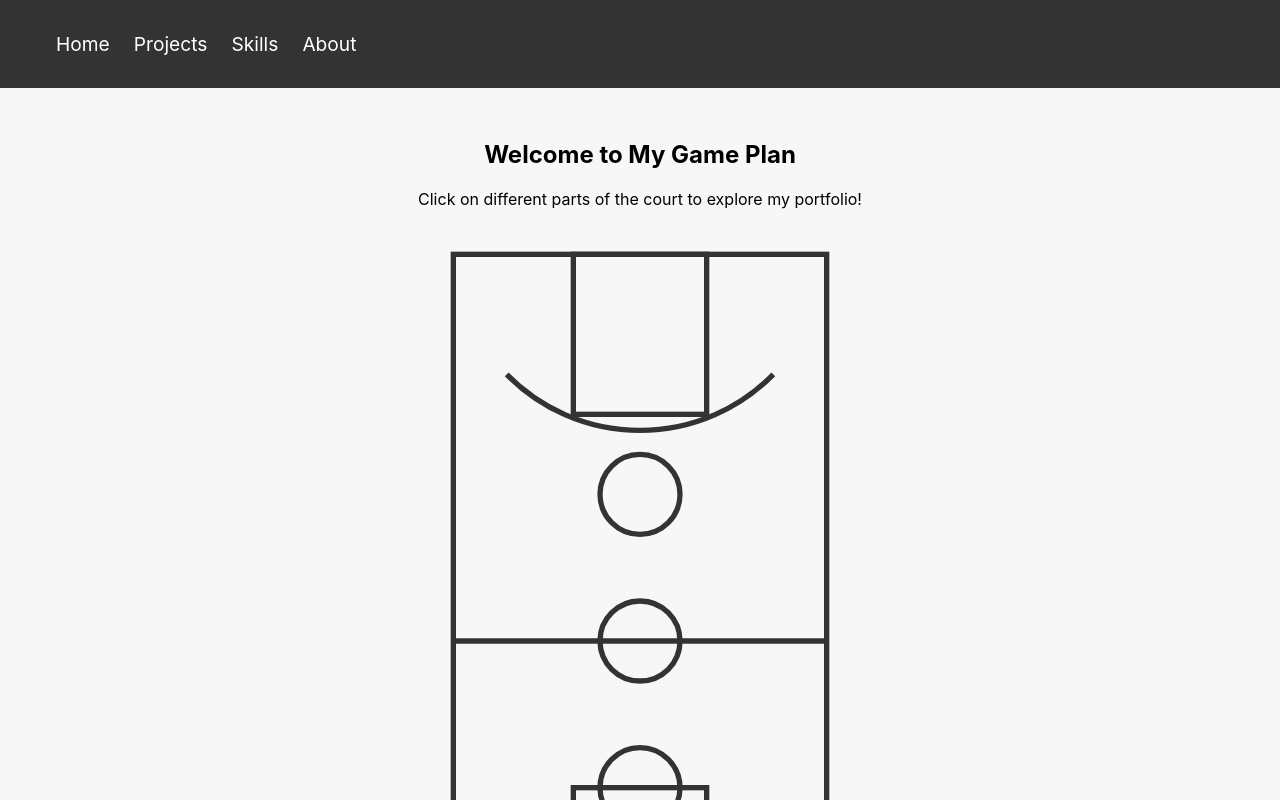
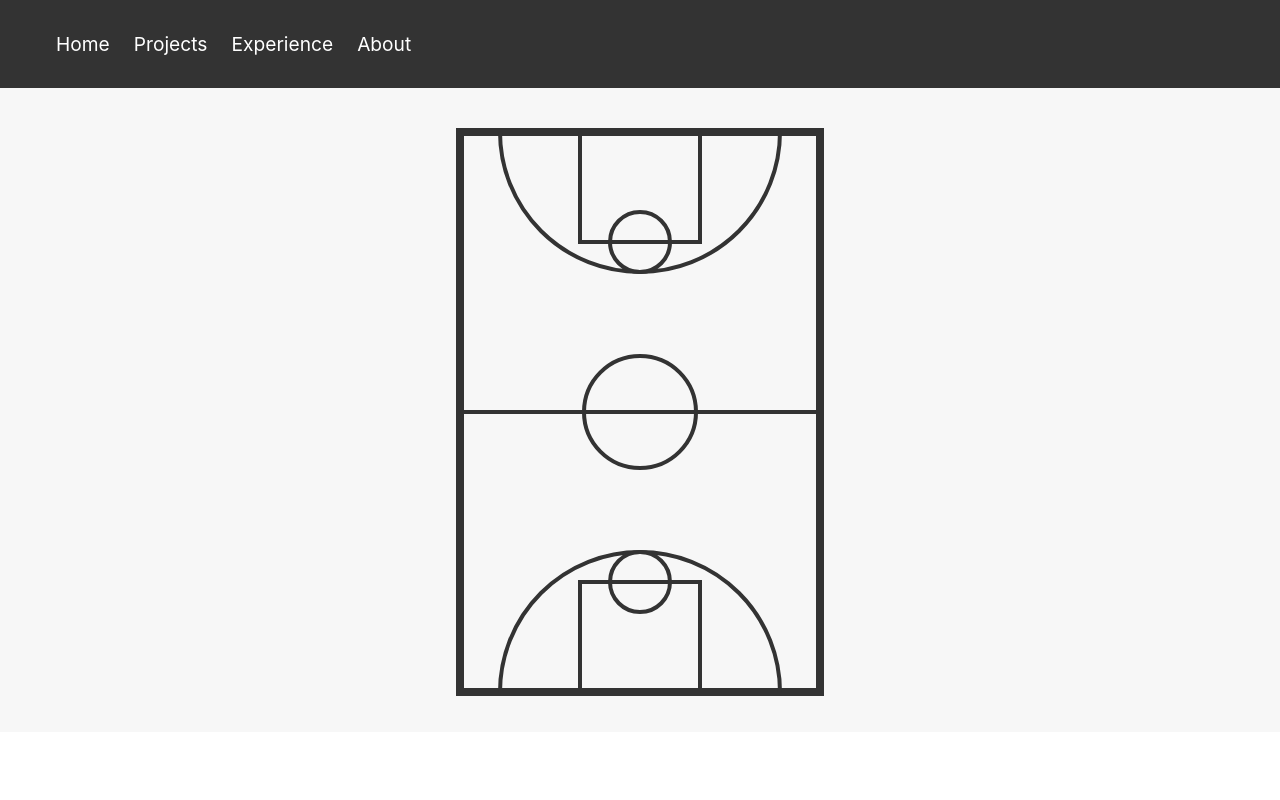
Before and after one commit to asharin18/personal_website, a React (Create React App) app: page / in a window 1280 px wide. Shown: the top 800 px of the page. Built offline with nearby package versions, Linux system fonts and the light colour scheme.

Commit message:
get basic svg and popup

```diff
--- /dev/null
+++ b/src/components/Experience.js
@@ -0,0 +1,10 @@
+function ExperiencePopup() {
+  return (
+    <div className="popup">
+      <h2>Experience</h2>
+      {/**popup content */}
+    </div>
+  );
+}
+
+export default ExperiencePopup;
--- a/src/components/Home.css
+++ b/src/components/Home.css
@@ -1,12 +1,12 @@
 /* src/components/Home.css */
 .home {
   text-align: center;
-  padding: 2rem;
+  padding: 1rem;
   background-color: #f7f7f7;
 }
 
 .court-container {
-  margin-top: 2rem;
+  margin-top: 0.5rem;
   position: relative;
   max-width: 400px;
   margin-left: auto;
--- a/src/components/Home.js
+++ b/src/components/Home.js
@@ -1,131 +1,141 @@
 // src/components/Home.js
 import React from "react";
 import "./Home.css";
+import { useState } from "react";
+import ProjectsPopup from "./Projects";
+import ExperiencePopup from "./Experience";
+import "./popup.css";
 
 function Home() {
-  const navigateTo = (sectionId) => {
-    const section = document.getElementById(sectionId);
-    if (section) {
-      section.scrollIntoView({ behavior: "smooth" });
+  const [showProjects, setShowProjects] = useState(false);
+  const [showExperience, setShowExperience] = useState(false);
+
+  const navigateTo = (section) => {
+    if (section === "projects") {
+      setShowProjects(true);
+      setShowExperience(false);
+    } else if (section === "experience") {
+      setShowProjects(false);
+      setShowExperience(true);
     }
+  };
+
+  const closePopup = () => {
+    setShowProjects(false);
+    setShowExperience(false);
   };
 
   return (
     <section id="home" className="home">
-      <h2>Welcome to My Game Plan</h2>
-      <p>Click on different parts of the court to explore my portfolio!</p>
-
       <div className="court-container">
-        <svg viewBox="0 0 300 600" className="basketball-court">
-          {/* Main Court Rectangle */}
+        <svg viewBox="0 0 200 300" className="basketball-court">
           <rect
             x="10"
             y="10"
-            width="280"
-            height="580"
+            width="180"
+            height="280"
             fill="none"
             stroke="#333"
             strokeWidth="4"
           />
 
-          {/* Half Court Line */}
           <line
             x1="10"
-            y1="300"
-            x2="290"
-            y2="300"
+            y1="150"
+            x2="190"
+            y2="150"
             stroke="#333"
-            strokeWidth="4"
+            strokeWidth="2"
           />
 
-          {/* Center Circle */}
           <circle
-            cx="150"
-            cy="300"
-            r="30"
+            cx="100"
+            cy="150"
+            r="28"
             fill="none"
             stroke="#333"
-            strokeWidth="4"
+            strokeWidth="2"
           />
 
-          {/* Top Three-Point Arc (Curving towards center circle) */}
           <path
-            d="M 50 100 A 140 140 0 0 0 250 100"
+            d="M 30 10 A 70 70 0 0 0 170 10"
             fill="none"
             stroke="#333"
-            strokeWidth="4"
+            strokeWidth="2"
           />
 
-          {/* Bottom Three-Point Arc (Curving towards center circle) */}
           <path
-            d="M 50 500 A 140 140 0 0 1 250 500"
+            d="M 30 290 A 70 70 0 0 1 170 290"
             fill="none"
             stroke="#333"
-            strokeWidth="4"
+            strokeWidth="2"
           />
 
-          {/* Top Paint Rectangle */}
           <rect
-            x="100"
+            x="70"
             y="10"
-            width="100"
-            height="120"
+            width="60"
+            height="55"
             fill="none"
             stroke="#333"
-            strokeWidth="4"
+            strokeWidth="2"
           />
 
-          {/* Bottom Paint Rectangle */}
           <rect
-            x="100"
-            y="410"
-            width="100"
-            height="180"
+            x="70"
+            y="235"
+            width="60"
+            height="55"
             fill="none"
             stroke="#333"
-            strokeWidth="4"
+            strokeWidth="2"
           />
 
-          {/* Top Key Circle */}
           <circle
-            cx="150"
-            cy="190"
-            r="30"
+            cx="100"
+            cy="65"
+            r="15"
             fill="none"
             stroke="#333"
-            strokeWidth="4"
+            strokeWidth="2"
           />
 
-          {/* Bottom Key Circle */}
           <circle
-            cx="150"
-            cy="410"
-            r="30"
+            cx="100"
+            cy="235"
+            r="15"
             fill="none"
             stroke="#333"
-            strokeWidth="4"
+            strokeWidth="2"
           />
-
-          {/* Clickable Zones */}
           <rect
             x="10"
             y="10"
-            width="280"
-            height="300"
+            width="180"
+            height="140"
             fill="transparent"
             onClick={() => navigateTo("projects")}
             className="court-zone"
           />
+
           <rect
             x="10"
-            y="300"
-            width="280"
-            height="300"
+            y="150"
+            width="180"
+            height="140"
             fill="transparent"
-            onClick={() => navigateTo("skills")}
+            onClick={() => navigateTo("experience")}
             className="court-zone"
           />
         </svg>
+        {/* Conditionally render the popups based on the state */}
+        {showProjects && <ProjectsPopup />}
+        {showExperience && <ExperiencePopup />}
+
+        {/* Close button for popups */}
+        {(showProjects || showExperience) && (
+          <button onClick={closePopup}>Close</button>
+        )}
       </div>
     </section>
   );
--- a/src/components/Navbar.js
+++ b/src/components/Navbar.js
@@ -11,7 +11,7 @@ function Navbar() {
           <a href="#projects">Projects</a>
         </li>
         <li>
-          <a href="#skills">Skills</a>
+          <a href="#skills">Experience</a>
         </li>
         <li>
           <a href="#about">About</a>
--- a/src/components/Projects.js
+++ b/src/components/Projects.js
@@ -0,0 +1,10 @@
+function ProjectsPopup() {
+  return (
+    <div className="popup">
+      <h2>Projects</h2>
+      {/**popup content */}
+    </div>
+  );
+}
+
+export default ProjectsPopup;
--- /dev/null
+++ b/src/components/popup.css
@@ -0,0 +1,21 @@
+.popup {
+  position: fixed;
+  top: 50%;
+  left: 50%;
+  width: 500px;
+  height: 500px;
+  transform: translate(-50%, -50%);
+  background-color: white;
+  padding: 20px;
+  border: 2px solid #333;
+  z-index: 1000;
+}
+
+button {
+  position: fixed;
+  top: 10%;
+  right: 5%;
+  background-color: #333;
+  color: white;
+  padding: 10px;
+}
```
Also changed, not shown: src/components/Skills.js (deleted).
